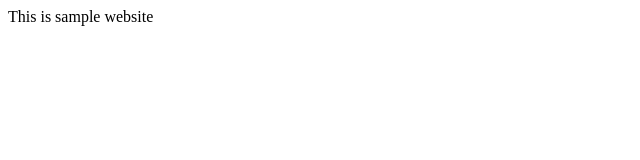
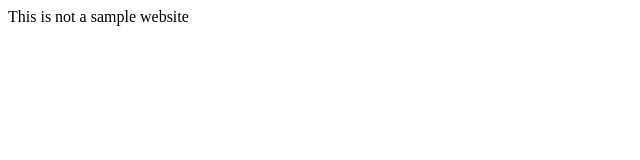
Before and after one commit to madhwarajnag/webapp123, a plain HTML site: page index.html in a window 1280 px wide. Shown: the full height of the page, 0-640 px from the left. Drawn offline with Linux system fonts and the light colour scheme.

Commit message:
Test branch commit

```diff
--- a/index.html
+++ b/index.html
@@ -1 +1 @@
-<hi>This is sample website</hi>
+<hi>This is not a sample website</hi>
```
